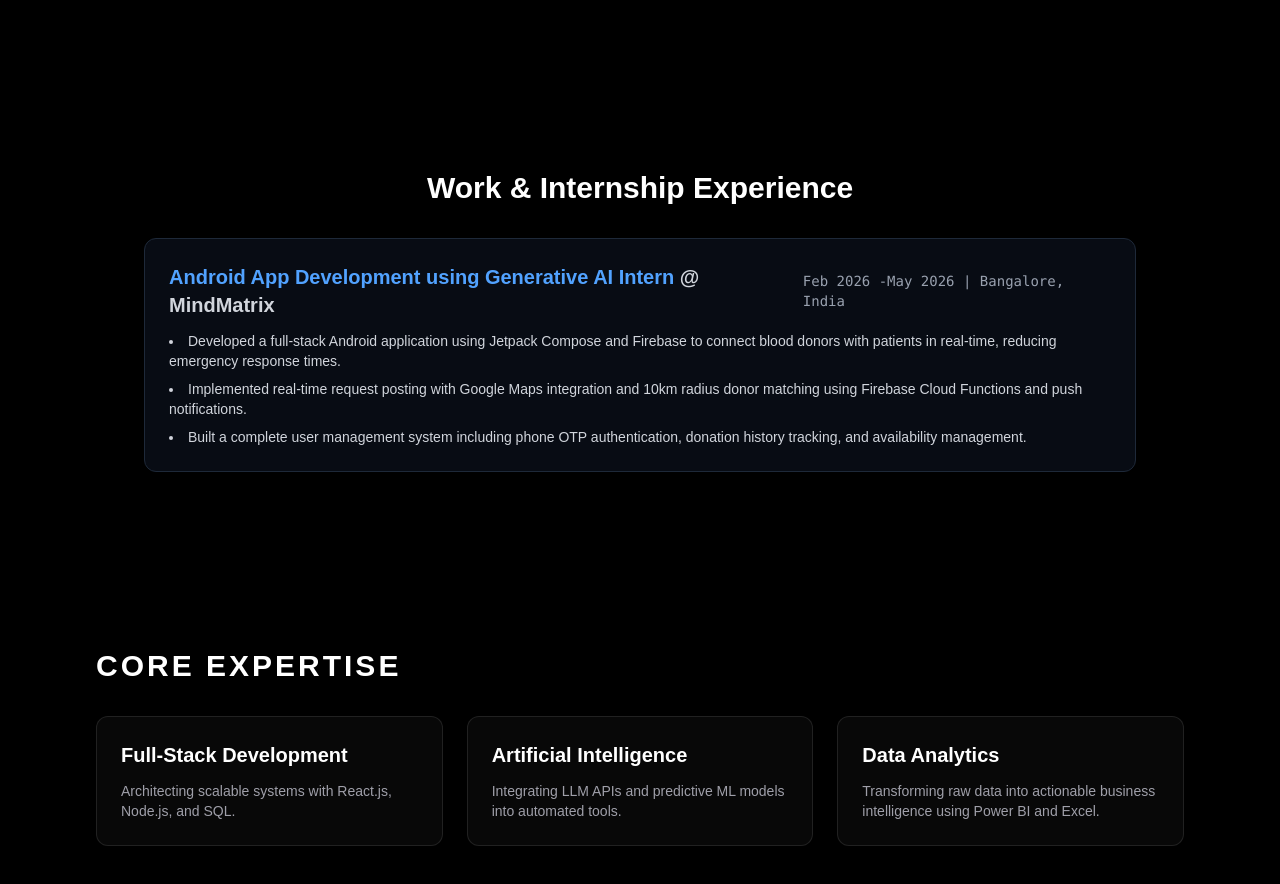
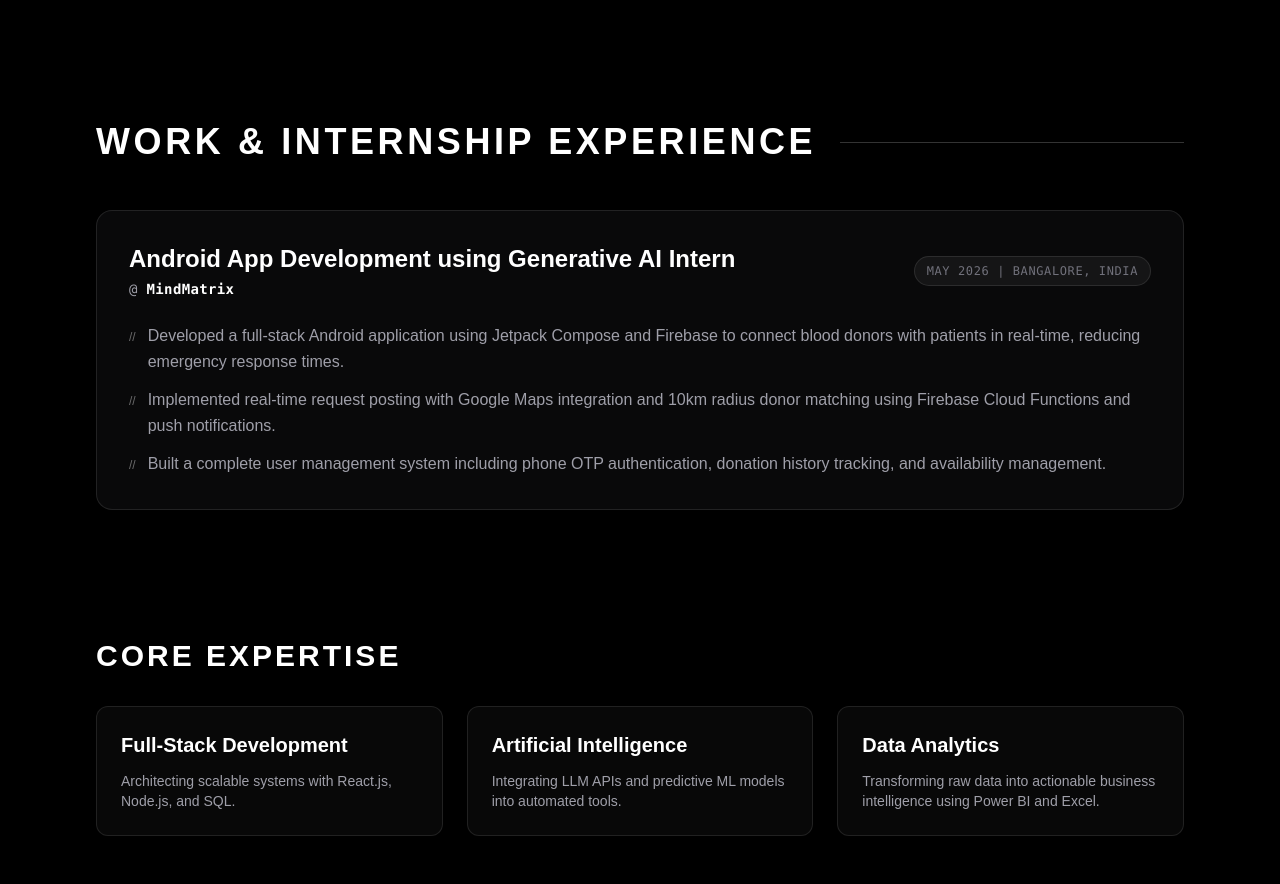
Before and after one commit to Nithin2242/nithin-portfolio, a Next.js app: page / in a window 1280 px wide. Shown: the part 1160-2044 px from the top of the page. Built offline with nearby package versions, Linux system fonts and the light colour scheme.

Commit message:
Update Experience component styling to match site theme

```diff
--- a/src/app/components/Experience.tsx
+++ b/src/app/components/Experience.tsx
@@ -7,7 +7,7 @@ export default function Experience() {
     {
       role: "Android App Development using Generative AI Intern",
       company: "MindMatrix",
-      duration: "Feb 2026 -May 2026",
+      duration: "May 2026",
       location: "Bangalore, India",
       points: [
         "Developed a full-stack Android application using Jetpack Compose and Firebase to connect blood donors with patients in real-time, reducing emergency response times.",
@@ -18,22 +18,40 @@ export default function Experience() {
   ];
 
   return (
-    <section id="experience" className="py-12 px-4 max-w-5xl mx-auto">
-      <h2 className="text-3xl font-bold mb-8 text-center text-white">Work & Internship Experience</h2>
+    <section id="experience" className="w-full">
+      <div className="flex items-center gap-6 mb-12">
+        <h2 className="text-3xl md:text-4xl font-bold tracking-widest text-white uppercase">
+          WORK & INTERNSHIP EXPERIENCE
+        </h2>
+        <div className="h-[1px] bg-white/20 flex-grow"></div>
+      </div>
+
       <div className="space-y-6">
         {internships.map((item, index) => (
-          <div key={index} className="p-6 border border-gray-800 rounded-xl bg-gray-900/50 shadow-md">
-            <div className="flex flex-col sm:flex-row sm:items-center justify-between mb-3">
-              <h3 className="text-xl font-semibold text-blue-400">
-                {item.role} <span className="text-gray-300">@ {item.company}</span>
-              </h3>
-              <span className="text-sm text-gray-400 font-mono mt-1 sm:mt-0">
+          <div
+            key={index}
+            className="p-8 rounded-2xl border border-white/10 bg-zinc-900/40 backdrop-blur-md hover:border-white/20 transition-all duration-300"
+          >
+            <div className="flex flex-col sm:flex-row sm:items-center justify-between mb-6 gap-2">
+              <div>
+                <h3 className="text-2xl font-bold text-white mb-1">
+                  {item.role}
+                </h3>
+                <p className="text-zinc-400 font-mono text-sm tracking-wide">
+                  @ <span className="text-white font-semibold">{item.company}</span>
+                </p>
+              </div>
+              <span className="text-xs text-zinc-500 font-mono tracking-wider uppercase border border-white/10 bg-white/5 px-3 py-1.5 rounded-full self-start sm:self-auto">
                 {item.duration} | {item.location}
               </span>
             </div>
-            <ul className="list-disc list-inside space-y-2 text-gray-300 text-sm">
+
+            <ul className="space-y-3 text-zinc-400 text-base leading-relaxed">
               {item.points.map((pt, i) => (
-                <li key={i}>{pt}</li>
+                <li key={i} className="flex items-start gap-3">
+                  <span className="text-white/40 mt-1.5 text-xs">//</span>
+                  <span>{pt}</span>
+                </li>
               ))}
             </ul>
           </div>
```
